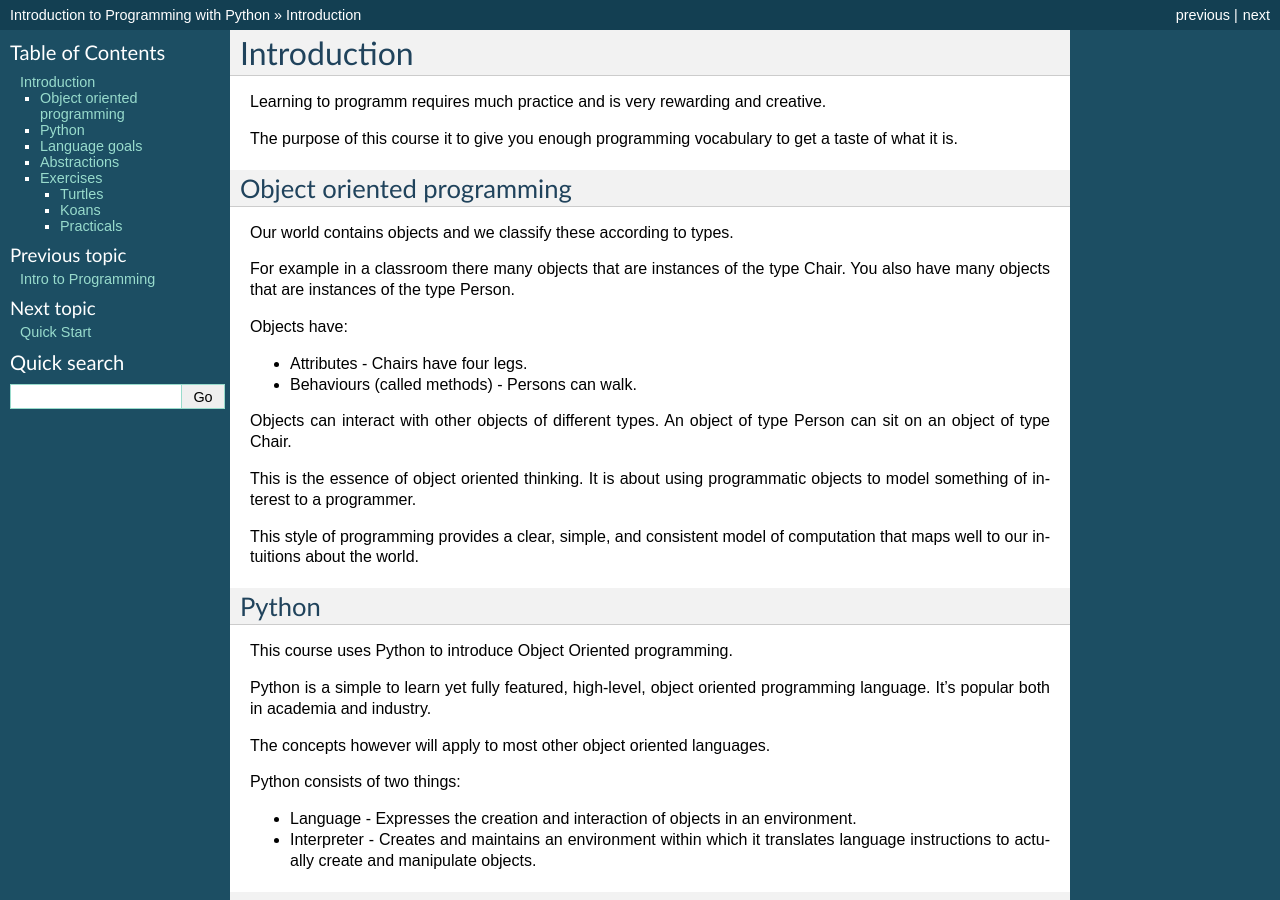
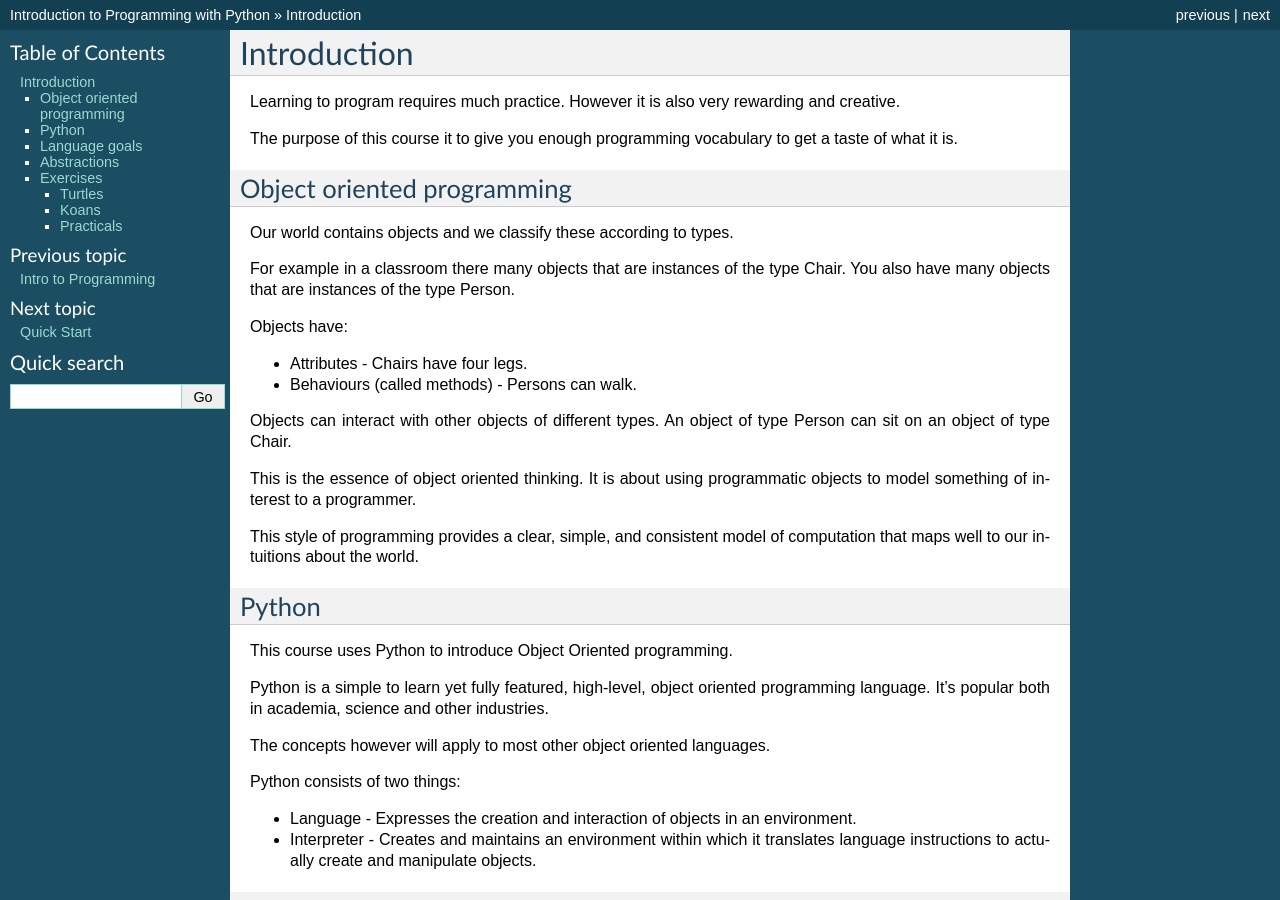
Before and after one commit to gu-lseg/intro-to-programming, a Sphinx documentation site: the page built from source/introduction.rst, in a window 1280 px wide and 900 px high. Built offline with Sphinx 7.4.7, drawn with Linux system fonts in a browser that asks for light colours; pages that are not in the unit, such as notebooks, are missing from menus.

Commit message:
minor edits

```diff
--- a/source/appendix_windows.rst
+++ b/source/appendix_windows.rst
@@ -98,7 +98,7 @@ Running
 
 Now we are ready to execute the contemplate_koans.py program::
 
-    C:\Users\greg-lo>\Python34\python.exe contemplate_koans.py about_asserts
+    C:\Users\greg-lo>python contemplate_koans.py about_asserts
 
 The above instruction is understood as calling the python program and passing in two parameters: a file name 'contenplate_koans.py' and some text 'about_asserts'.
 
--- a/source/introduction.rst
+++ b/source/introduction.rst
@@ -1,7 +1,7 @@
 Introduction
 ************
 
-Learning to programm requires much practice and is very rewarding and creative.
+Learning to program requires much practice. However it is also very rewarding and creative.
 
 The purpose of this course it to give you enough programming vocabulary to
 get a taste of what it is.
@@ -33,7 +33,7 @@ Python
 
 This course uses Python to introduce Object Oriented programming.
 
-Python is a simple to learn yet fully featured, high-level, object oriented programming language. It's popular both in academia and industry.
+Python is a simple to learn yet fully featured, high-level, object oriented programming language. It's popular both in academia, science and other industries.
 
 The concepts however will apply to most other object oriented languages.
 
--- a/source/objects.rst
+++ b/source/objects.rst
@@ -209,7 +209,7 @@ Using the `help`, or the online documentation and a string (eg 'abcabc') find me
 
 * confirms whether the string is alphabetical
 * confirms wether the string is alphnumerical
-* confirms whether the string is lower
+* confirms whether the string is lowercase
 * returns `Abc`
 * returns `ABC`
 * counts the number of 'a's
```
Also changed, not shown: source/getting_started.rst (+6 -1 lines).
